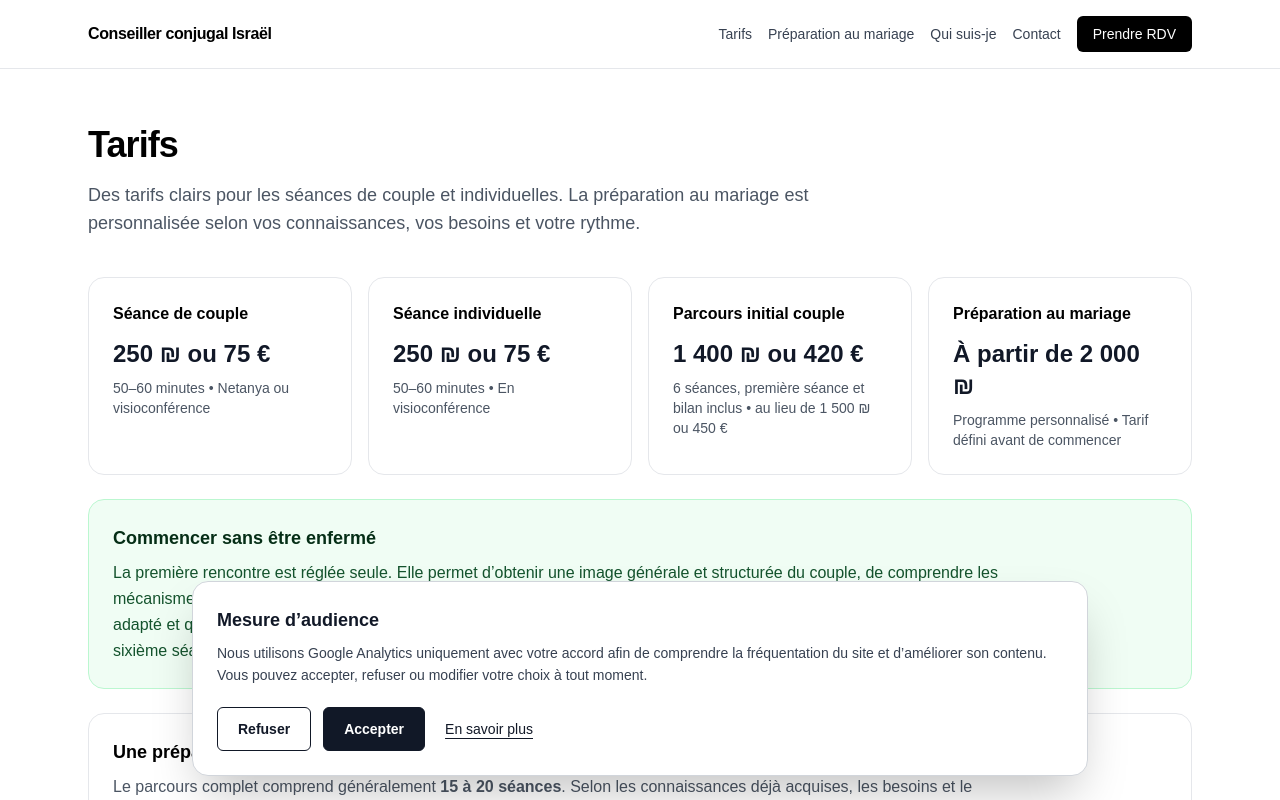
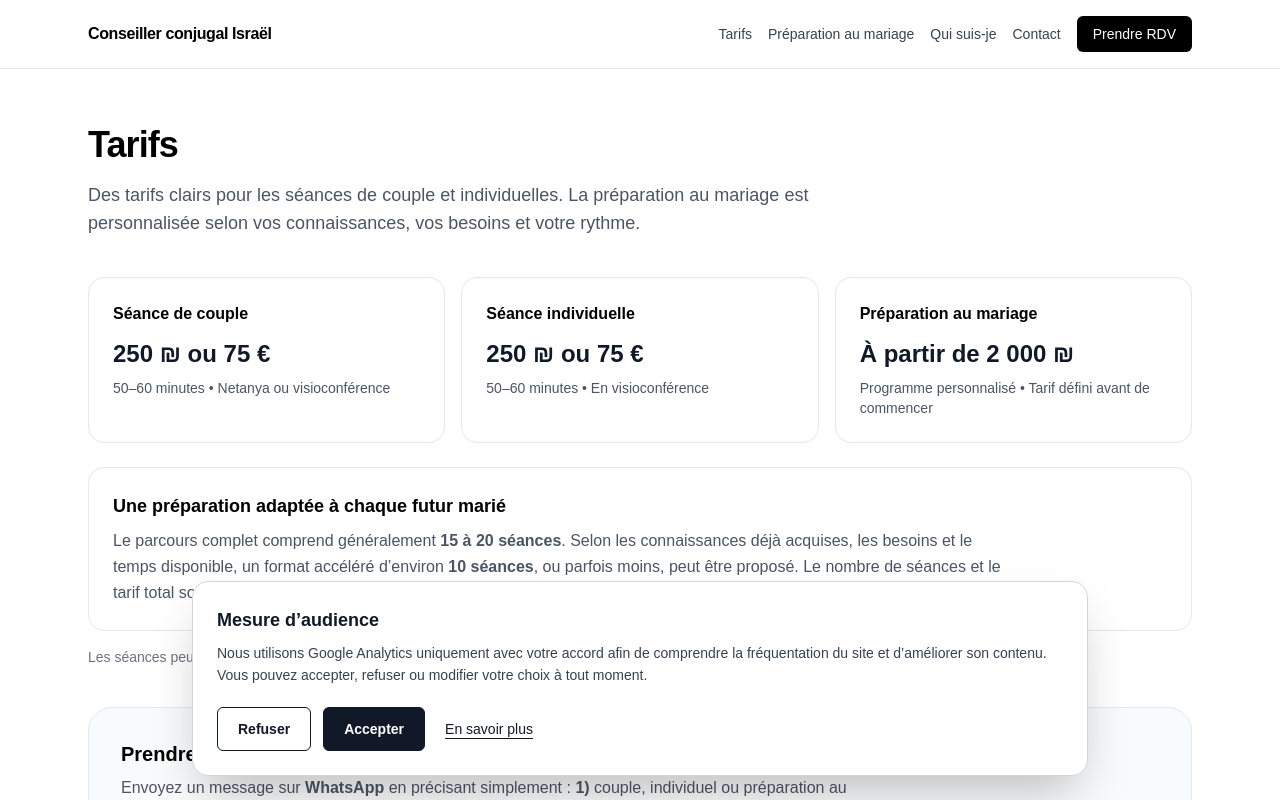
Before and after one commit to Yoyo55web/conseiller-conjugal-israel, a Next.js app: page /tarifs in a window 1280 px wide. Shown: the top 800 px of the page. Built offline with nearby package versions, Linux system fonts and the light colour scheme.

Commit message:
Déplace les conditions tarifaires dans le parcours privé

```diff
--- a/app/preparer-rendez-vous/[token]/IntakeForm.tsx
+++ b/app/preparer-rendez-vous/[token]/IntakeForm.tsx
@@ -135,6 +135,11 @@ export default function IntakeForm({ token }: { token: string }) {
             <h3 className="font-semibold text-gray-950">Première séance et progression</h3>
             <p>La première séance constitue déjà une étape de travail importante. Elle permet d’obtenir une image générale et structurée du couple, de comprendre ce qui entretient les difficultés, d’identifier les priorités et de déterminer sur quoi travailler par la suite. Le couple repart ainsi avec une lecture plus claire de sa situation et une direction adaptée. La mise en place de changements durables demande généralement un travail progressif ; un cycle initial de six séances est recommandé, sans obligation de poursuivre et sans garantie de résultat.</p>
           </div>
+          <div className="rounded-2xl border border-green-200 bg-green-50 p-5">
+            <h3 className="font-semibold text-green-950">Conditions tarifaires et cycle recommandé</h3>
+            <p className="mt-2 text-green-950">Le tarif d’une séance de couple de 50 à 60 minutes est de <strong>250 ₪ ou 75 €</strong>. Un cycle initial de six séances est recommandé pour permettre un véritable travail et un bilan. Son tarif est de <strong>1 400 ₪ ou 420 €</strong>, au lieu de 1 500 ₪ ou 450 €.</p>
+            <p className="mt-2 text-green-950">La première rencontre est réglée seule. Si vous décidez ensuite de poursuivre avec le cycle, cette première séance est incluse et il reste <strong>1 150 ₪ ou 345 €</strong> à régler. Le cycle n’est pas obligatoire et ne fait l’objet d’aucune reconduction automatique.</p>
+          </div>
           <div>
             <h3 className="font-semibold text-gray-950">Pendant les séances</h3>
             <p>Chacun parle à son tour sans être interrompu. Les insultes, menaces, humiliations et propos violents ne sont pas acceptés. Les téléphones restent silencieux et les enfants ne participent pas. La séance peut être interrompue si le cadre n’est plus respecté.</p>
@@ -156,7 +161,7 @@ export default function IntakeForm({ token }: { token: string }) {
 
       <section className="rounded-3xl border bg-white p-6 md:p-8">
         <h2 className="text-2xl font-semibold">Validation personnelle de chacun</h2>
-        <p className="mt-2 text-sm text-gray-600">Chaque conjoint doit lire et valider personnellement le cadre.</p>
+        <p className="mt-2 text-sm leading-relaxed text-gray-600">Chaque conjoint doit lire l’ensemble de cette page et confirmer personnellement son accord. La validation de l’un ne remplace pas celle de l’autre.</p>
         <div className="mt-6 grid gap-6 lg:grid-cols-2">
           <fieldset className="space-y-4 rounded-2xl border p-5">
             <legend className="px-2 font-semibold">Validation de l’époux</legend>
@@ -164,7 +169,7 @@ export default function IntakeForm({ token }: { token: string }) {
               <select className={inputClass} name="husbandSafe" required><option value="">Choisir</option><option value="oui">Oui</option><option value="non">Non</option><option value="à_aborder_en_privé">Je souhaite l’aborder en privé</option></select>
             </label>
             <label className="block text-sm font-medium">Nom complet servant de validation<input className={inputClass} name="husbandSignature" required /></label>
-            <label className="flex items-start gap-3 text-sm"><input className="mt-1 h-4 w-4" type="checkbox" name="husbandAccepted" required /><span>J’ai personnellement lu et j’accepte le cadre de l’accompagnement.</span></label>
+            <label className="flex items-start gap-3 text-sm"><input className="mt-1 h-4 w-4" type="checkbox" name="husbandAccepted" required /><span>J’ai personnellement lu et j’accepte le cadre, le fonctionnement proposé et les conditions tarifaires de l’accompagnement.</span></label>
           </fieldset>
           <fieldset className="space-y-4 rounded-2xl border p-5">
             <legend className="px-2 font-semibold">Validation de l’épouse</legend>
@@ -172,7 +177,7 @@ export default function IntakeForm({ token }: { token: string }) {
               <select className={inputClass} name="wifeSafe" required><option value="">Choisir</option><option value="oui">Oui</option><option value="non">Non</option><option value="à_aborder_en_privé">Je souhaite l’aborder en privé</option></select>
             </label>
             <label className="block text-sm font-medium">Nom complet servant de validation<input className={inputClass} name="wifeSignature" required /></label>
-            <label className="flex items-start gap-3 text-sm"><input className="mt-1 h-4 w-4" type="checkbox" name="wifeAccepted" required /><span>J’ai personnellement lu et j’accepte le cadre de l’accompagnement.</span></label>
+            <label className="flex items-start gap-3 text-sm"><input className="mt-1 h-4 w-4" type="checkbox" name="wifeAccepted" required /><span>J’ai personnellement lu et j’accepte le cadre, le fonctionnement proposé et les conditions tarifaires de l’accompagnement.</span></label>
           </fieldset>
         </div>
         <label className="mt-6 flex items-start gap-3 rounded-2xl bg-gray-50 p-4 text-sm">
--- a/app/tarifs/page.tsx
+++ b/app/tarifs/page.tsx
@@ -27,7 +27,7 @@ export default function TarifsPage() {
         </p>
 
         {/* Cartes offres */}
-        <div className="mt-10 grid gap-4 md:grid-cols-2 lg:grid-cols-4">
+        <div className="mt-10 grid gap-4 md:grid-cols-3">
           {[
             [
               "Séance de couple",
@@ -38,11 +38,6 @@ export default function TarifsPage() {
               "Séance individuelle",
               "250 ₪ ou 75 €",
               "50–60 minutes • En visioconférence",
-            ],
-            [
-              "Parcours initial couple",
-              "1 400 ₪ ou 420 €",
-              "6 séances, première séance et bilan inclus • au lieu de 1 500 ₪ ou 450 €",
             ],
             [
               "Préparation au mariage",
@@ -56,18 +51,6 @@ export default function TarifsPage() {
               <div className="mt-2 text-sm text-gray-600">{line2}</div>
             </div>
           ))}
-        </div>
-
-        <div className="mt-6 rounded-2xl border border-green-200 bg-green-50 p-6">
-          <h2 className="text-lg font-semibold text-green-950">Commencer sans être enfermé</h2>
-          <p className="mt-2 max-w-4xl leading-relaxed text-green-900">
-            La première rencontre est réglée seule. Elle permet d’obtenir une image générale
-            et structurée du couple, de comprendre les mécanismes en jeu, d’identifier les
-            priorités et de définir sur quoi travailler par la suite. Si le parcours de six
-            rencontres est adapté et que vous souhaitez le poursuivre, la première séance est
-            incluse : il reste alors <strong>1 150 ₪ ou 345 €</strong> à régler. La sixième
-            séance permet de dresser un bilan et de décider librement de la suite.
-          </p>
         </div>
 
         <div className="mt-6 rounded-2xl border border-gray-200 bg-white p-6">
@@ -132,10 +115,6 @@ export default function TarifsPage() {
         <div className="mt-10 grid gap-4 md:grid-cols-2">
           {[
             [
-              "Faut-il obligatoirement réserver six séances ?",
-              "Non. Le cycle de six séances est recommandé pour permettre un véritable travail, mais vous restez libre de commencer par une première séance et de décider ensuite.",
-            ],
-            [
               "Combien de séances comprend la préparation au mariage ?",
               "Le parcours complet comprend généralement 15 à 20 séances. Un format accéléré d’environ 10 séances, ou parfois moins, peut être proposé selon les besoins.",
             ],
```
